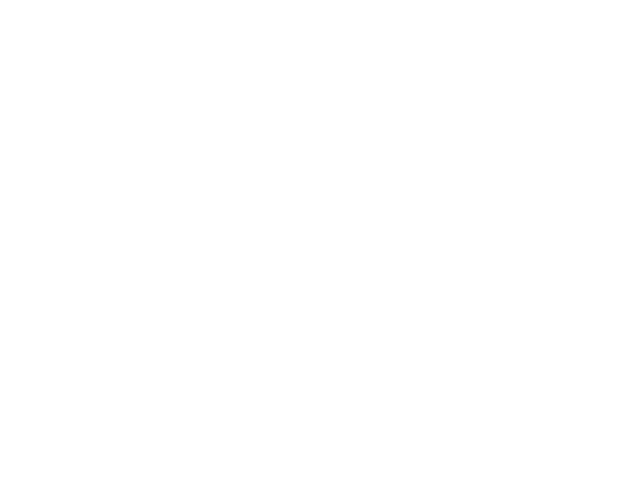
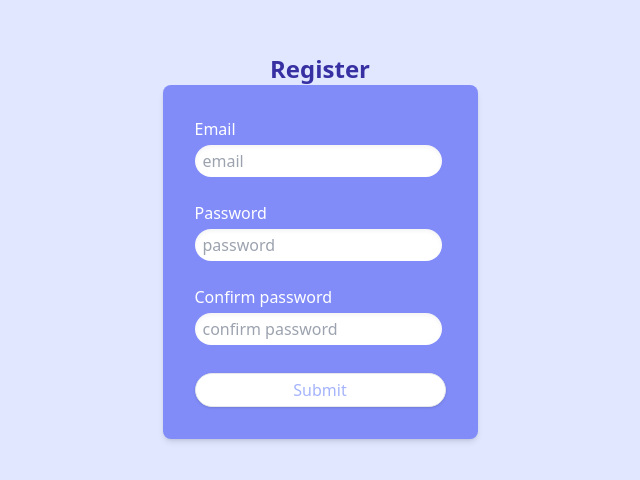
Before and after one commit to HandyAndyOG/flightFinder, a React (Create React App) app in the folder client/: page /register in a window 1280 px wide. Before the commit this address had no page. Shown: the part 154-634 px from the top of the page, without its empty margins (320-960 px from the left). Built offline with nearby package versions, Linux system fonts and the light colour scheme.

Commit message:
added registration form

```diff
--- a/client/src/App.tsx
+++ b/client/src/App.tsx
@@ -2,6 +2,7 @@ import React, { useContext, useEffect } from "react";
 import "./App.css";
 import Home from "./components/Home";
 import LoginForm from "./components/Login/Login";
+import Register from './components/Login/Register'
 import { Routes, Route } from "react-router-dom";
 import Cart from "./components/Cart";
 import { FlightContext } from "./stateManagement/FlightContext";
@@ -26,6 +27,7 @@ console.log(isLoggedIn, 'in app')
     <Routes>
       <Route path="/" element={<Home />}></Route>
       <Route path="/login" element={<LoginForm />}></Route>
+      <Route path="/register" element={<Register />}></Route>
       <Route path="/cart" element={<Cart />}></Route>
     </Routes>
   );
--- a/client/src/components/Login/Login.tsx
+++ b/client/src/components/Login/Login.tsx
@@ -10,7 +10,7 @@ const LoginForm = () => {
   const { setToken, isLoggedIn, setIsLoggedIn, setUser } =
     useContext(FlightContext);
   const navigate = useNavigate();
-console.log(isLoggedIn, 'in login')
+
   const handleLogin = (e: React.FormEvent) => {
     e.preventDefault();
     fetch(`${process.env.REACT_APP_URL}api/user/login`, {
@@ -38,6 +38,7 @@ console.log(isLoggedIn, 'in login')
         setCheckbox(false);
       });
   };
+
   return (
     <>
       <section className="flex flex-col items-center justify-center h-screen bg-indigo-100">
@@ -78,7 +79,7 @@ console.log(isLoggedIn, 'in login')
             <span>Remember me</span>
           </div>
           <input
-            className="border-solid border rounded-full bg-white text-indigo-300 ease-in-out duration-300 hover:bg-indigo-300 hover:text-white shadow px-3 py-1 mt-1"
+            className="cursor-pointer border-solid border rounded-full bg-white text-indigo-300 ease-in-out duration-300 hover:bg-indigo-300 hover:text-white shadow px-3 py-1 mt-1"
             type={"submit"}
           />
         </form>
--- a/client/src/components/Login/Register.tsx
+++ b/client/src/components/Login/Register.tsx
@@ -1,12 +1,25 @@
 import React, { useState } from 'react'
-import { useEffect } from 'react'
+import { useNavigate } from "react-router-dom";
+import { ToastContainer, toast } from "react-toastify";
+import "react-toastify/dist/ReactToastify.css";
+import { clearTimeout } from 'timers';
 
-const NewUserForm = () => {
+const showRegisterMessage = () => {
+  toast.success("Registered Successfully!", {
+    position: toast.POSITION.BOTTOM_CENTER,
+  });
+};
+const showRegisterMessageFailed = () => {
+  toast.error("Registration Failed!", {
+    position: toast.POSITION.BOTTOM_CENTER,
+  });
+};
+
+const Register = () => {
+  const navigate = useNavigate();
   const [email, setEmail] = useState('')
   const [password, setPassword] = useState('')
   const [confirmPassword, setConfirmPassword] = useState('')
-  const [role, setRole] = useState('user')
-  const [postID, setPostID] = useState(null)
 
   const handleSubmit = (e:  React.FormEvent<HTMLFormElement>) => {
     e.preventDefault()
@@ -14,42 +27,42 @@ const NewUserForm = () => {
     fetch(`${process.env.REACT_APP_URL}api/user/register`, {
       method: 'POST',
       headers: { 'Content-Type': 'application/json' },
-      body: JSON.stringify({ email: email, password: password, role: role })
+      body: JSON.stringify({ email: email, password: password})
     })
         .then(response => response.json())
-        .then(data => setPostID(data.body.id))
+        .then(data => {return (data.status === 'success' ? showRegisterMessage() : showRegisterMessageFailed())})
         .catch(err => console.log(err))
-        setEmail('')
-        setPassword('')
-        setConfirmPassword('')
-        setRole('user')
+        .finally(() => {
+          setTimeout(() => {
+            setEmail('')
+            setPassword('')
+            setConfirmPassword('')
+            navigate('/login')
+          }, 2000)
+          // clearTimeout(timer)
+        })
     }
     return
   }
 
   return (
-    <>
-      <h3>Create new user</h3>
-      <form onSubmit={(e:  React.FormEvent<HTMLFormElement>) => handleSubmit(e)} className={"create_user_form"}>
-        <label htmlFor="email_input">Email</label>
-        <input required placeholder={"email"} id={"email_input"} value={email} onChange={(e) => setEmail(e.target.value)}/>
+    <section className="flex flex-col items-center justify-center h-screen bg-indigo-100">
+      <h3 className="text-indigo-800 font-bold text-2xl">Register</h3>
+      <form className="bg-indigo-400 p-8 rounded-lg text-white shadow-md flex flex-col" onSubmit={(e:  React.FormEvent<HTMLFormElement>) => handleSubmit(e)}>
+        <label className="mb-1" htmlFor="email_input">Email</label>
+        <input className="py-1 px-2 mr-1 rounded-full shadow-inner text-indigo-900" required placeholder={"email"} id={"email_input"} value={email} onChange={(e) => setEmail(e.target.value)}/>
         <br/>
-        <label htmlFor="password_input">Password</label>
-        <input required type='password' placeholder={"password"} id={"password_input"} value={password} onChange={(e) => setPassword(e.target.value)}/>
+        <label className="mb-1" htmlFor="password_input">Password</label>
+        <input className="py-1 px-2 mr-1 rounded-full shadow-inner text-indigo-900" required type='password' placeholder={"password"} id={"password_input"} value={password} onChange={(e) => setPassword(e.target.value)}/>
         <br/>
-        <label htmlFor="confirmed_password_input">Confirm password</label>
-        <input required type='password' placeholder={"confirm password"} id={"confirmed_password_input"} value={confirmPassword} onChange={(e) => setConfirmPassword(e.target.value)}/>
+        <label className="mb-1" htmlFor="confirmed_password_input">Confirm password</label>
+        <input className="py-1 px-2 mr-1 rounded-full shadow-inner text-indigo-900" required type='password' placeholder={"confirm password"} id={"confirmed_password_input"} value={confirmPassword} onChange={(e) => setConfirmPassword(e.target.value)}/>
         <br/>
-        <label htmlFor="type_input">Type of User</label>
-        <select placeholder={"user"} id={"type_input"} value={role} onChange={(e) => setRole(e.target.value)}>
-          <option value={"user"}>User</option>
-          <option value={"admin"}>Admin</option>
-        </select>
-        <br/>
-        <input type={'submit'}/>
+        <input className="cursor-pointer border-solid border rounded-full bg-white text-indigo-300 ease-in-out duration-300 hover:bg-indigo-300 hover:text-white shadow px-3 py-1 mt-1" type={'submit'}/>
       </form>
-    </>
+      <ToastContainer />
+    </section>
 )
 }
 
-export default NewUserForm
+export default Register
--- a/client/src/components/Nav.tsx
+++ b/client/src/components/Nav.tsx
@@ -55,11 +55,15 @@ const Nav = () => {
     setUser(null);
     setIsLoggedIn(!isLoggedIn)
     setCartCount(0)
-    navigate('/login')
+    navigate('/')
   }
 
   const login = () => {
     navigate('/login');
+  }
+
+  const register = () => {
+    navigate('/register');
   }
 
   return (
@@ -68,6 +72,7 @@ const Nav = () => {
         <h1 className='py-1 px-4'>FlightFinder</h1>
       </Link>
       {isLoggedIn ? <button onClick={logout} className="border rounded-full py-1 px-4 shadow bg-indigo-600 text-white ease-in-out duration-300 hover:bg-white hover:text-indigo-600">Logout</button> : <button onClick={login} className="border rounded-full py-1 px-4 shadow bg-indigo-600 text-white ease-in-out duration-300 hover:bg-white hover:text-indigo-600">Login</button>}
+      {isLoggedIn ? '' : <button onClick={register} className="border rounded-full py-1 px-4 shadow bg-indigo-600 text-white ease-in-out duration-300 hover:bg-white hover:text-indigo-600">Register</button>}
       <div className="relative block overflow-hidden w-12 h-12 h-auto py-1 px-4">
         {cartCount > 0 ? (
           <span className="animate-bounce absolute left-8 top-1.5 bg-indigo-600 text-white text-center w-4 h-4 rounded-full border-transparent text-[10px] z-20">
```
Also changed, not shown: 1 other file (tests, documents, lock files or other folders).
